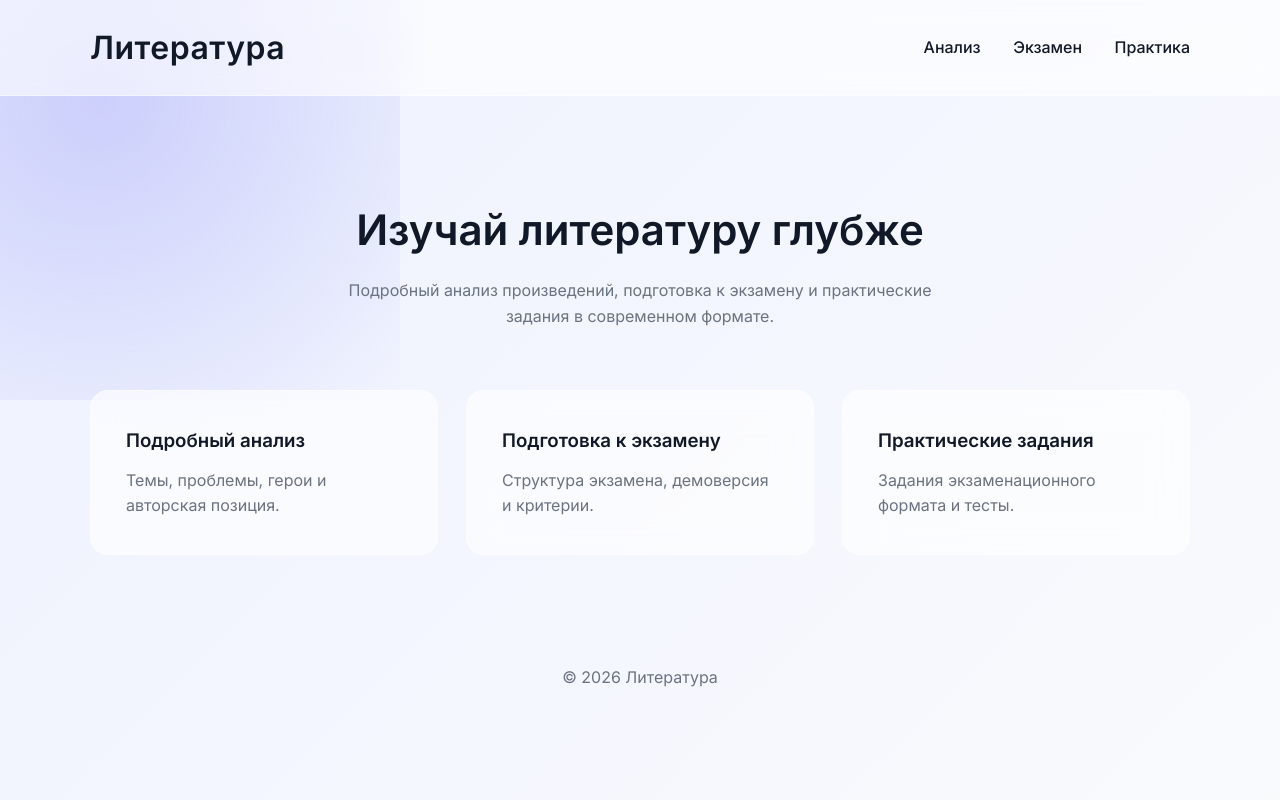
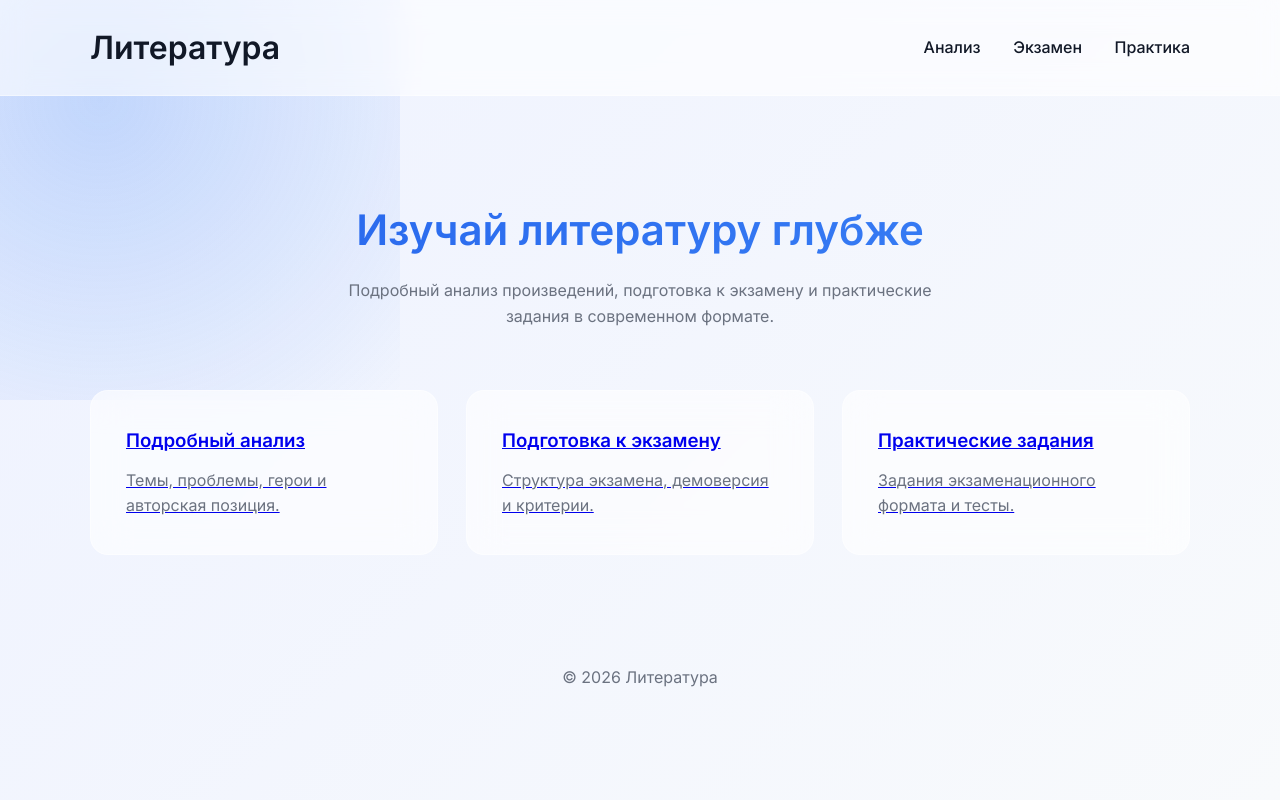
Before and after one commit to ekomarov15/ekomarov15.github.io, a PHP site: page / in a window 1280 px wide. Run offline with PHP 8.4, Linux system fonts and the light colour scheme.

Commit message:
Update style.css

```diff
--- a/style.css
+++ b/style.css
@@ -6,208 +6,254 @@
     box-sizing: border-box;
 }
 
-/* ===== ПЕРЕМЕННЫЕ ТЕМЫ ===== */
+/* ===== THEME VARIABLES ===== */
 
 :root {
+
     --bg-gradient:
-        linear-gradient(135deg, #eef2ff, #f8fafc);
+        linear-gradient(135deg,#eef2ff,#f8fafc);
 
-    --text-main: #111827;
-    --text-secondary: #6b7280;
+    --text-main:#111827;
+    --text-secondary:#6b7280;
 
-    --glass-bg: rgba(255, 255, 255, 0.6);
-    --glass-border: rgba(255, 255, 255, 0.4);
+    --glass-bg:rgba(255,255,255,0.6);
+    --glass-border:rgba(255,255,255,0.4);
 
-    --accent: #4f46e5;
+    --accent:#2563eb;
+    --accent-light:#3b82f6;
 }
 
 /* ===== DARK MODE ===== */
 
-@media (prefers-color-scheme: dark) {
+@media (prefers-color-scheme: dark){
 
-    :root {
-        --bg-gradient:
-            linear-gradient(135deg, #0f172a, #020617);
+:root{
 
-        --text-main: #f1f5f9;
-        --text-secondary: #94a3b8;
+    --bg-gradient:
+        linear-gradient(135deg,#020617,#0f172a);
 
-        --glass-bg: rgba(15, 23, 42, 0.6);
-        --glass-border: rgba(255, 255, 255, 0.08);
+    --text-main:#f1f5f9;
+    --text-secondary:#94a3b8;
 
-        --accent: #818cf8;
-    }
+    --glass-bg:rgba(15,23,42,0.6);
+    --glass-border:rgba(255,255,255,0.08);
+
+    --accent:#60a5fa;
+    --accent-light:#93c5fd;
+}
 }
 
 /* ===== BODY ===== */
 
-body {
-    font-family: 'Inter', sans-serif;
-    background: var(--bg-gradient);
-    min-height: 100vh;
-    color: var(--text-main);
-    line-height: 1.6;
-    overflow-x: hidden;
+body{
+    font-family:'Inter',sans-serif;
+    background:var(--bg-gradient);
+    color:var(--text-main);
+    min-height:100vh;
+    line-height:1.6;
 }
 
-/* мягкое свечение фона */
+/* glowing background */
 
-body::before {
-    content: "";
-    position: fixed;
-    width: 600px;
-    height: 600px;
-    background: radial-gradient(circle, rgba(99,102,241,0.25), transparent);
-    top: -200px;
-    left: -200px;
-    z-index: -1;
+body::before{
+    content:"";
+    position:fixed;
+    width:600px;
+    height:600px;
+    background:
+        radial-gradient(circle,
+        rgba(59,130,246,0.25),
+        transparent);
+    top:-200px;
+    left:-200px;
+    z-index:-1;
 }
 
 /* ===== CONTAINER ===== */
 
-.container {
-    width: 90%;
-    max-width: 1100px;
-    margin: auto;
+.container{
+    width:90%;
+    max-width:1100px;
+    margin:auto;
 }
 
 /* ===== HEADER ===== */
 
-.header {
-    backdrop-filter: blur(14px);
-    background: var(--glass-bg);
-    border-bottom: 1px solid var(--glass-border);
+.header{
+    backdrop-filter:blur(14px);
+    background:var(--glass-bg);
+    border-bottom:1px solid var(--glass-border);
 }
 
-.header .container {
-    display: flex;
-    justify-content: space-between;
-    align-items: center;
-    padding: 22px 0;
+.header .container{
+    display:flex;
+    justify-content:space-between;
+    align-items:center;
+    padding:22px 0;
 }
 
-.header h1 {
-    font-weight: 600;
-    letter-spacing: 0.5px;
+.header h1{
+    font-weight:600;
 }
 
 /* ===== NAV ===== */
 
-nav a {
-    margin-left: 28px;
-    text-decoration: none;
-    color: var(--text-main);
-    font-weight: 500;
-    position: relative;
-    transition: 0.3s;
+nav a{
+    margin-left:28px;
+    text-decoration:none;
+    color:var(--text-main);
+    font-weight:500;
+    position:relative;
 }
 
-nav a::after {
-    content: "";
-    position: absolute;
-    width: 0%;
-    height: 2px;
-    bottom: -4px;
-    left: 0;
-    background: var(--accent);
-    transition: 0.3s;
+nav a::after{
+    content:"";
+    position:absolute;
+    width:0%;
+    height:2px;
+    left:0;
+    bottom:-5px;
+    background:var(--accent);
+    transition:.3s;
 }
 
-nav a:hover::after {
-    width: 100%;
+nav a:hover::after{
+    width:100%;
 }
 
 /* ===== HERO ===== */
 
-.hero {
-    text-align: center;
-    padding: 100px 0 60px;
-    animation: fadeUp 1s ease forwards;
+.hero{
+    text-align:center;
+    padding:100px 0 60px;
+    animation:fadeUp 1s ease forwards;
 }
 
-.hero h2 {
-    font-size: 42px;
-    font-weight: 600;
-    margin-bottom: 15px;
+.hero h2{
+    font-size:42px;
+    font-weight:600;
+    margin-bottom:15px;
+
+    background:
+        linear-gradient(
+        135deg,
+        var(--accent),
+        var(--accent-light));
+
+    -webkit-background-clip:text;
+    color:transparent;
 }
 
-.hero p {
-    color: var(--text-secondary);
-    max-width: 650px;
-    margin: auto;
+.hero p{
+    color:var(--text-secondary);
+    max-width:650px;
+    margin:auto;
 }
 
-/* ===== CARDS GRID ===== */
+/* ===== CARDS ===== */
 
-.cards {
-    display: grid;
-    grid-template-columns: repeat(auto-fit, minmax(260px, 1fr));
-    gap: 28px;
-    padding-bottom: 80px;
+.cards{
+    display:grid;
+    grid-template-columns:
+        repeat(auto-fit,minmax(260px,1fr));
+    gap:28px;
+    padding-bottom:80px;
 }
 
 /* ===== GLASS CARD ===== */
 
-.card {
-    backdrop-filter: blur(18px);
-    background: var(--glass-bg);
-    border: 1px solid var(--glass-border);
+.card{
+    backdrop-filter:blur(18px);
+    background:var(--glass-bg);
+    border:1px solid var(--glass-border);
 
-    border-radius: 18px;
-    padding: 35px;
-    text-decoration: none;
-    color: inherit;
+    border-radius:18px;
+    padding:35px;
 
-    transition: 0.35s ease;
+    transition:.35s;
 
-    opacity: 0;
-    transform: translateY(40px);
-    animation: fadeUp 0.8s ease forwards;
+    opacity:0;
+    transform:translateY(40px);
+    animation:fadeUp .8s ease forwards;
 }
 
-/* задержка появления */
-.card:nth-child(2) {
-    animation-delay: 0.2s;
+.card:nth-child(2){
+    animation-delay:.2s;
 }
 
-.card:nth-child(3) {
-    animation-delay: 0.4s;
+.card:nth-child(3){
+    animation-delay:.4s;
 }
 
-.card h3 {
-    margin-bottom: 12px;
-    font-weight: 600;
+.card h3{
+    margin-bottom:12px;
 }
 
-.card p {
-    color: var(--text-secondary);
+.card p{
+    color:var(--text-secondary);
 }
 
-/* hover glass effect */
+/* hover */
 
-.card:hover {
-    transform: translateY(-10px) scale(1.02);
+.card:hover{
+    transform:translateY(-10px) scale(1.02);
+    border-color:var(--accent);
+
     box-shadow:
-        0 20px 40px rgba(0,0,0,0.15);
+        0 20px 45px rgba(37,99,235,.18);
+}
+
+/* ===== BUTTON ===== */
+
+.btn{
+    display:inline-block;
+    margin-top:18px;
+    padding:12px 22px;
+
+    border-radius:10px;
+    text-decoration:none;
+    font-weight:500;
+    color:white;
+
+    background:
+        linear-gradient(
+        135deg,
+        var(--accent),
+        var(--accent-light));
+
+    transition:.3s;
+
+    box-shadow:
+        0 6px 18px rgba(37,99,235,.25);
+}
+
+.btn:hover{
+    transform:translateY(-2px);
+    box-shadow:
+        0 12px 28px rgba(37,99,235,.35);
+}
+
+.btn:active{
+    transform:scale(.97);
 }
 
 /* ===== FOOTER ===== */
 
-footer {
-    text-align: center;
-    padding: 30px;
-    color: var(--text-secondary);
+footer{
+    text-align:center;
+    padding:30px;
+    color:var(--text-secondary);
 }
 
-/* ===== АНИМАЦИИ ===== */
+/* ===== ANIMATION ===== */
 
-@keyframes fadeUp {
-    from {
-        opacity: 0;
-        transform: translateY(40px);
-    }
-    to {
-        opacity: 1;
-        transform: translateY(0);
-    }
+@keyframes fadeUp{
+from{
+    opacity:0;
+    transform:translateY(40px);
 }
+to{
+    opacity:1;
+    transform:translateY(0);
+}
+}
```
